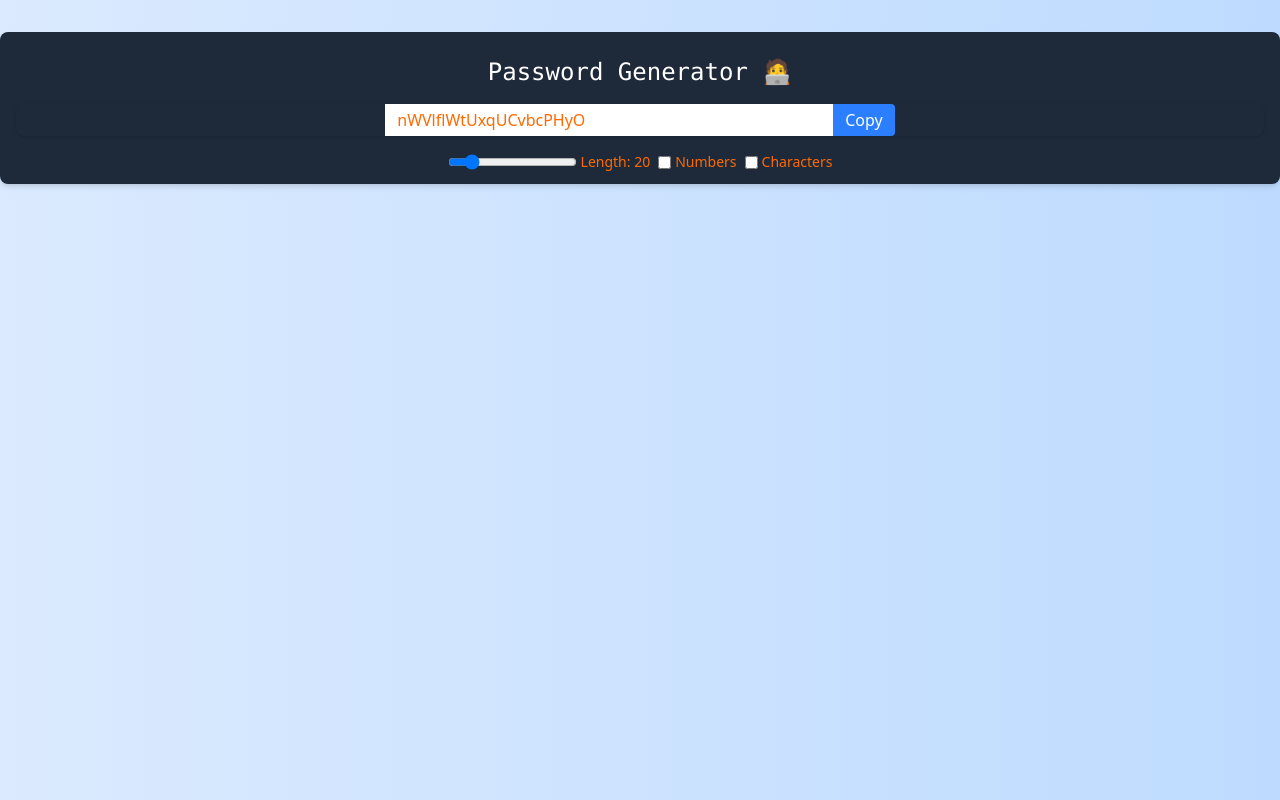
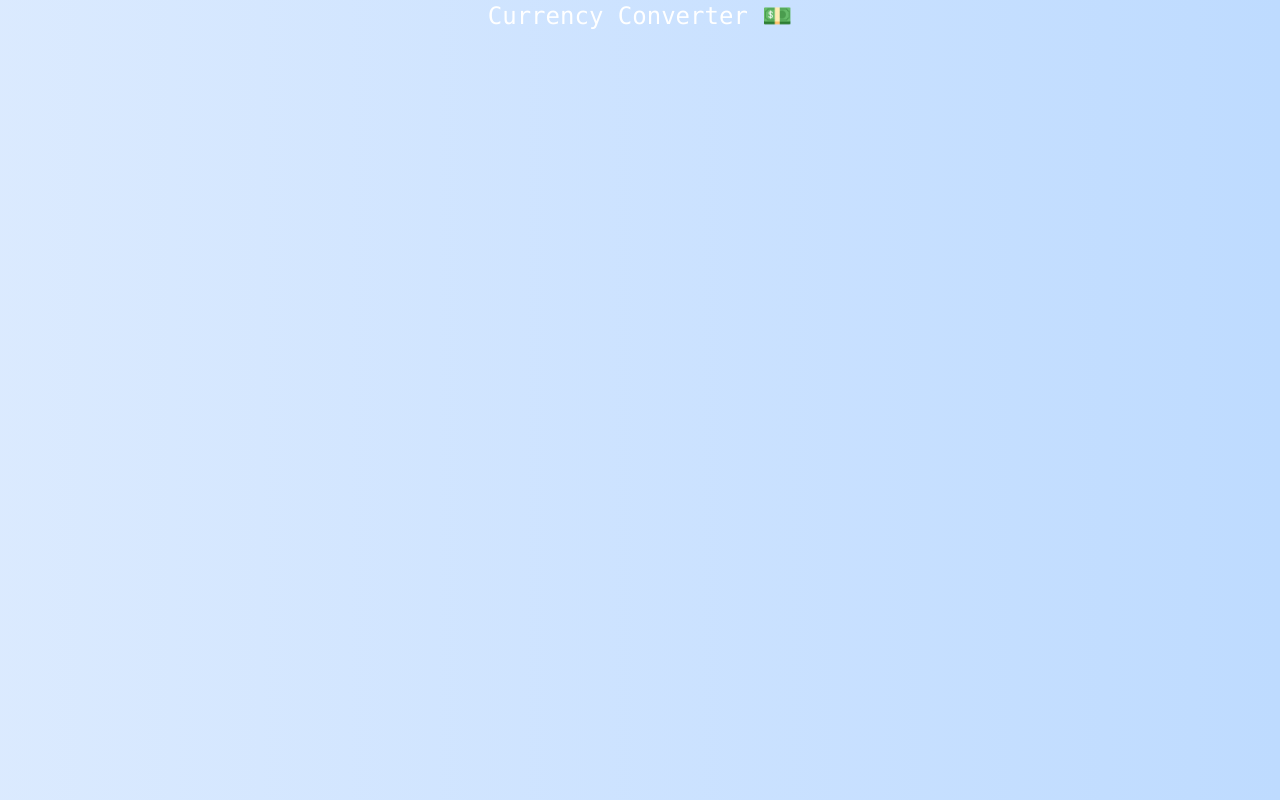
Before and after one commit to externalPointerVariable/BuildBook, a React (Vite) app in the folder myApp/: page / in a window 1280 px wide. Built offline with nearby package versions, Linux system fonts and the light colour scheme.

Commit message:
Add CurrencyConverter component and refactor project imports

```diff
--- /dev/null
+++ b/myApp/Projects/CurrencyConverter.jsx
@@ -0,0 +1,9 @@
+const CurrencyConverter = () => {
+    return (
+        <>
+            <h1 className="text-2xl font-mono text-white text-center">Currency Converter 💵</h1>
+        </>
+    );
+}
+
+export default CurrencyConverter;
--- /dev/null
+++ b/myApp/components/Index.jsx
@@ -0,0 +1 @@
+export{default as InputBox} from './InputBox.jsx';
--- /dev/null
+++ b/myApp/components/InputBox.jsx
@@ -0,0 +1,2 @@
+const InputBox = () =>{}
+export default InputBox;
--- a/myApp/src/App.jsx
+++ b/myApp/src/App.jsx
@@ -3,8 +3,7 @@ import Footer from '../components/Footer.jsx';
 import Header from '../components/Header.jsx';
 import Home from '../pages/Home.jsx';
 import Project from '../pages/Projects.jsx';
-import PasswordGenerator from '../Projects/PassWordGenerator.jsx';
-
+import * as Projects from '../Projects/Index.jsx';
 function App() {
   return (
     <>
@@ -14,7 +13,7 @@ function App() {
         <Project />
       </main>
       <Footer /> */}
-      <PasswordGenerator />
+      <Projects.CurrencyConverter />
     </>
   )
 }
--- /dev/null
+++ b/myApp/src/hooks/useCurrencyInfo.js
@@ -0,0 +1,14 @@
+import React from 'react'
+import { useState, useEffect } from 'react'
+
+const useCurrencyInfo = (currency) => {
+    const[data, setData] = useState([]);
+    useEffect(() => {
+        fetch(`https://cdn.jsdelivr.net/gh/fawazahmed0/currency-api@1/latest/currencies/${currency}.json`)
+        .then((res)=>res.json())
+        .then((data)=>setData(data[currency]))
+    }, [currency]);
+    return data;
+}
+
+export default useCurrencyInfo;
```
Also changed, not shown: myApp/Projects/Index.jsx (+4 -3 lines).
